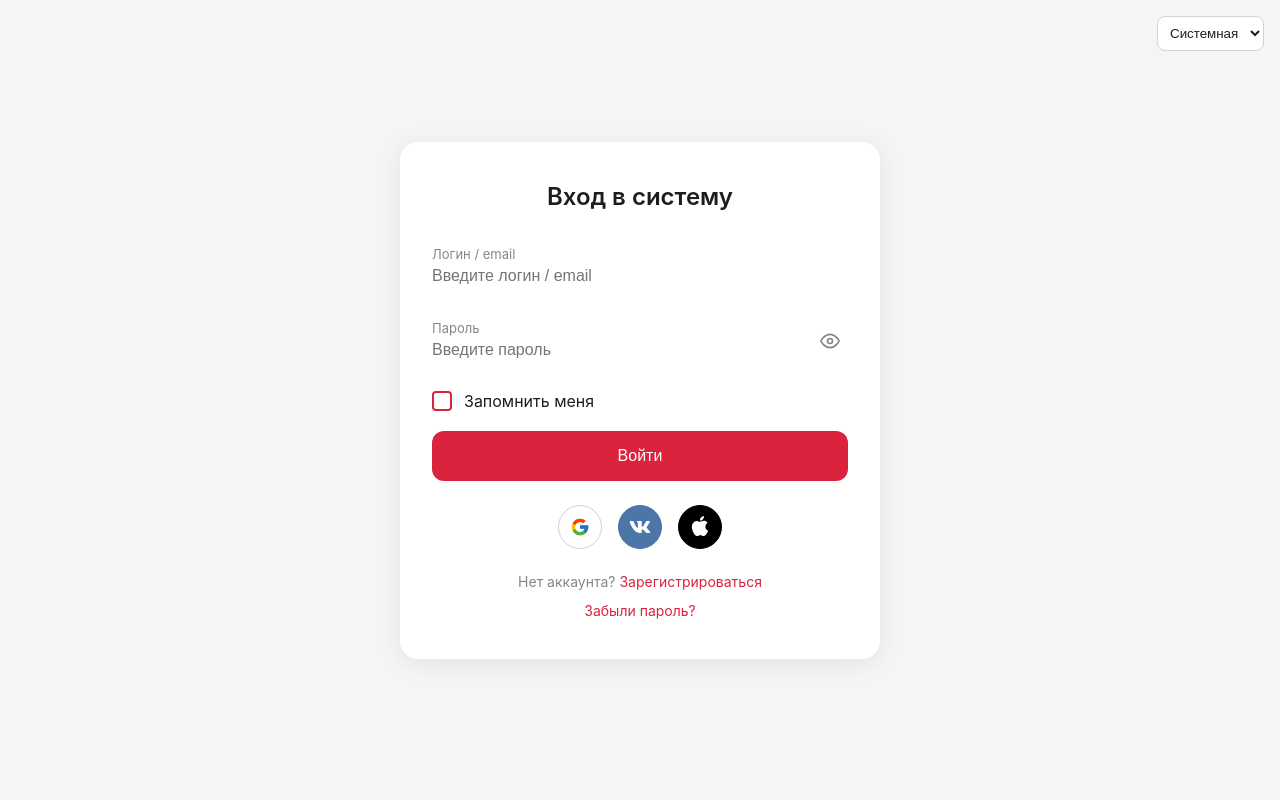
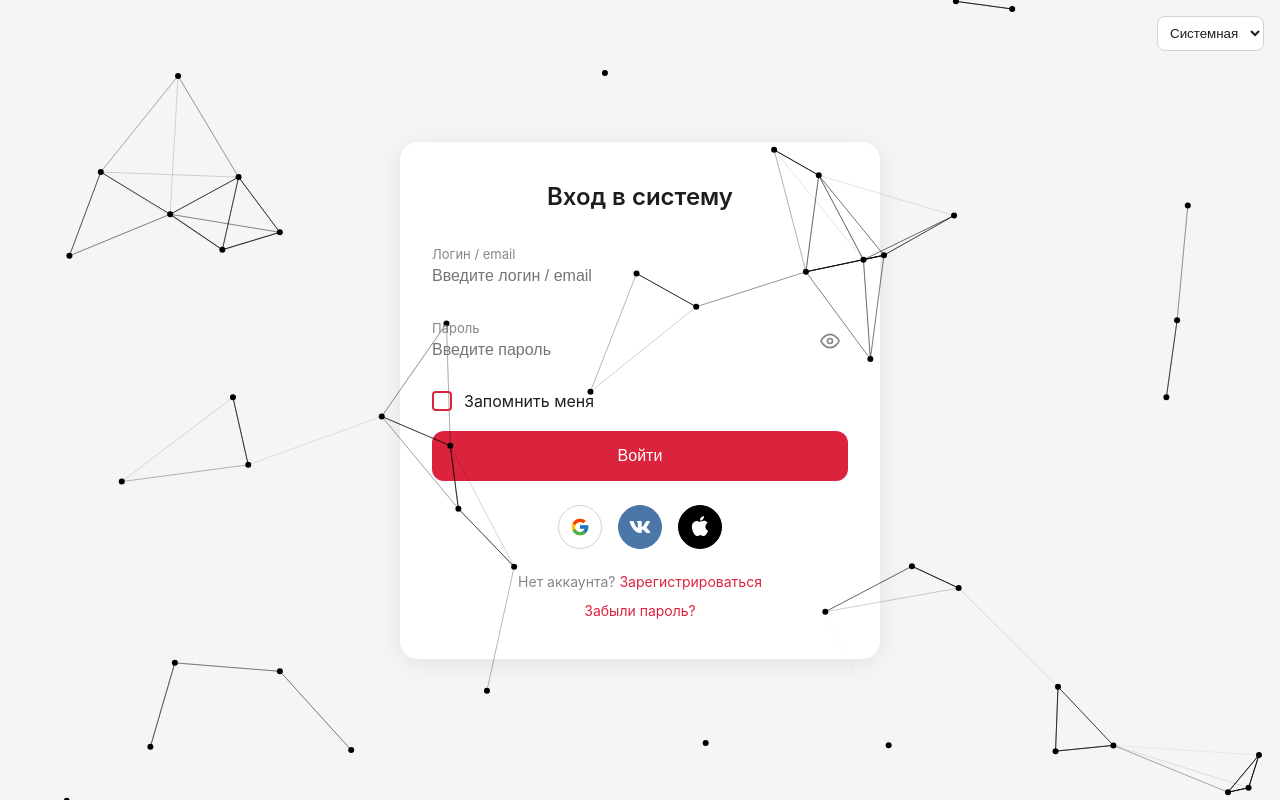
Before and after one commit to AgishevDm/campus, a React (Create React App) app in the folder frontend/: page /login in a window 1280 px wide. Built offline with nearby package versions, Linux system fonts and the light colour scheme.

Commit message:
Add particle background to auth pages

```diff
--- a/frontend/package.json
+++ b/frontend/package.json
@@ -38,19 +38,21 @@
     "react-icons": "^4.11.0",
     "react-image-crop": "^11.0.10",
     "react-leaflet": "^5.0.0",
-    "weather-icons-react": "^1.2.0",
     "react-player": "^2.16.0",
     "react-router-dom": "^7.2.0",
     "react-scripts": "^5.0.1",
     "react-share": "^5.2.2",
     "react-swipeable": "^7.0.2",
+    "react-tsparticles": "^2.12.2",
     "react-window": "^1.8.11",
     "resolve-url-loader": "^5.0.0",
     "rollup-plugin-terser": "^7.0.2",
     "sass": "^1.85.0",
     "serialize-javascript": "^6.0.2",
     "svgo": "^3.3.2",
+    "tsparticles": "^3.8.1",
     "typescript": "^4.9.5",
+    "weather-icons-react": "^1.2.0",
     "web-vitals": "^2.1.4",
     "workbox-build": "^7.3.0"
   },
--- /dev/null
+++ b/frontend/src/components/ParticlesBackground.tsx
@@ -0,0 +1,42 @@
+import React, { useCallback, useContext } from 'react';
+import Particles from 'react-tsparticles';
+import type { Engine } from 'tsparticles-engine';
+import { loadSlim } from 'tsparticles-slim';
+import { ThemeContext } from '../ThemeContext';
+
+export default function ParticlesBackground() {
+  const { theme } = useContext(ThemeContext);
+
+  const particlesInit = useCallback(async (engine: Engine) => {
+    await loadSlim(engine);
+  }, []);
+
+  const particleColor = theme === 'dark' ? '#ffffff' : '#000000';
+
+  return (
+    <Particles
+      id="tsparticles"
+      init={particlesInit}
+      options={{
+        fullScreen: { enable: false },
+        background: { color: { value: 'transparent' } },
+        particles: {
+          number: { value: 40, density: { enable: true, value_area: 800 } },
+          color: { value: particleColor },
+          size: { value: 3 },
+          links: { enable: true, color: particleColor, distance: 150 },
+          move: { enable: true, speed: 1 },
+        },
+      }}
+      style={{
+        position: 'absolute',
+        top: 0,
+        left: 0,
+        width: '100%',
+        height: '100%',
+        zIndex: 0,
+        pointerEvents: 'none',
+      }}
+    />
+  );
+}
--- a/frontend/src/sreens/Auth/AuthStyles.scss
+++ b/frontend/src/sreens/Auth/AuthStyles.scss
@@ -18,6 +18,8 @@ $radius: 16px;
   min-height: 100vh;
   padding: 20px;
   background: $background;
+  position: relative;
+  overflow: hidden;
 
   .auth-container {
     width: 100%;
--- a/frontend/src/sreens/Auth/Login.tsx
+++ b/frontend/src/sreens/Auth/Login.tsx
@@ -7,6 +7,7 @@ import { FcGoogle } from "react-icons/fc";
 import { ImAppleinc } from "react-icons/im";
 import { FaVk } from 'react-icons/fa';
 import './AuthStyles.scss';
+import ParticlesBackground from '../../components/ParticlesBackground';
 
 import { ThemeContext } from './../../ThemeContext'; // импортируем контекст темы
 
@@ -67,6 +68,7 @@ export default function Login({ setIsAuthenticated }: LoginProps) {
 
   return (
     <div className="auth-wrapper">
+      <ParticlesBackground />
       <div className="auth-container">
         {/* ----- Секция переключателя темы (справа сверху) ----- */}
         <div
--- a/frontend/src/sreens/Auth/Register.tsx
+++ b/frontend/src/sreens/Auth/Register.tsx
@@ -5,6 +5,7 @@ import TermsModal from './TermsModal';
 import ConfirmEmail from './ConfirmEmail';
 import { EMAIL_DOMAINS, DOMAIN_HINTS } from '../../enum/EmailDomains';
 import './AuthStyles.scss';
+import ParticlesBackground from '../../components/ParticlesBackground';
 
 export default function RegisterPage() {
   const navigate = useNavigate();
@@ -166,6 +167,7 @@ export default function RegisterPage() {
 
   return (
     <div className="auth-wrapper">
+      <ParticlesBackground />
        {showEmailConfirmation ? (
         <ConfirmEmail
           registrationData={registrationPayload}
```
Also changed, not shown: 1 other file (tests, documents, lock files or other folders).
